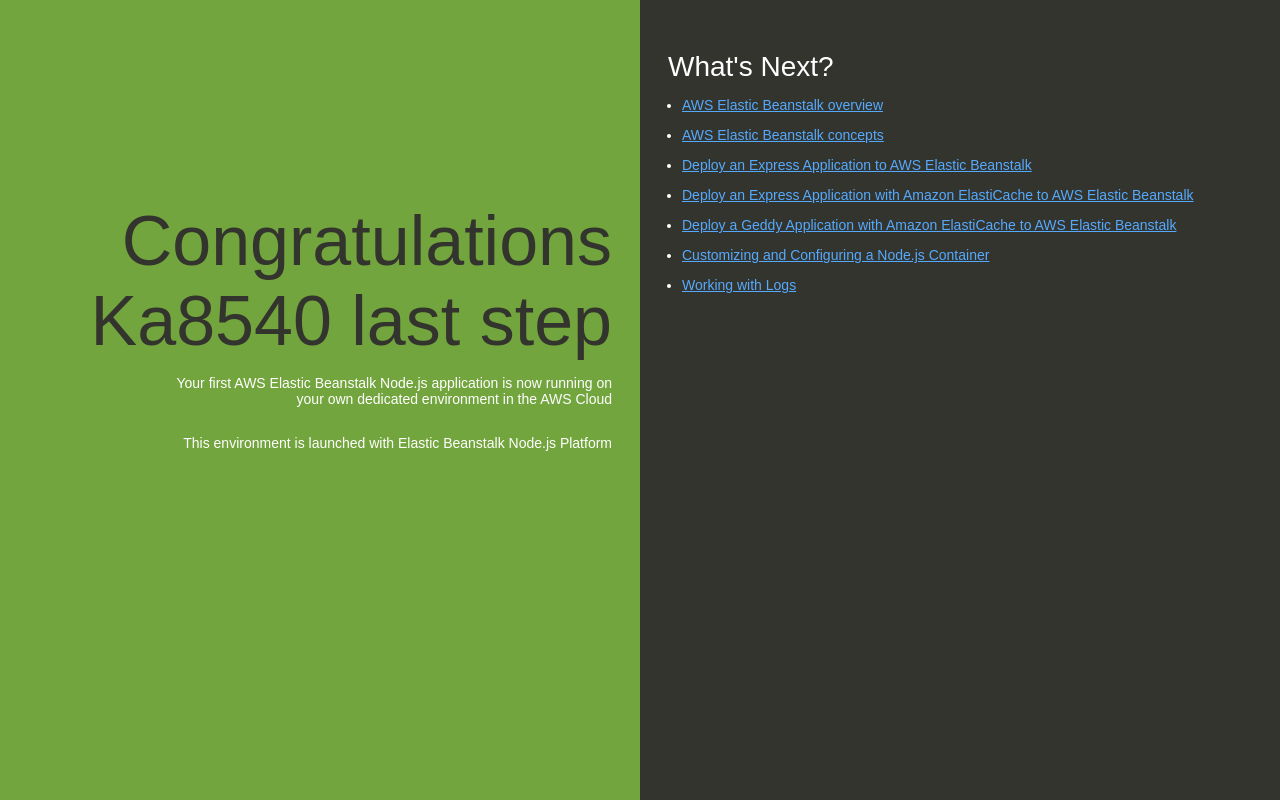
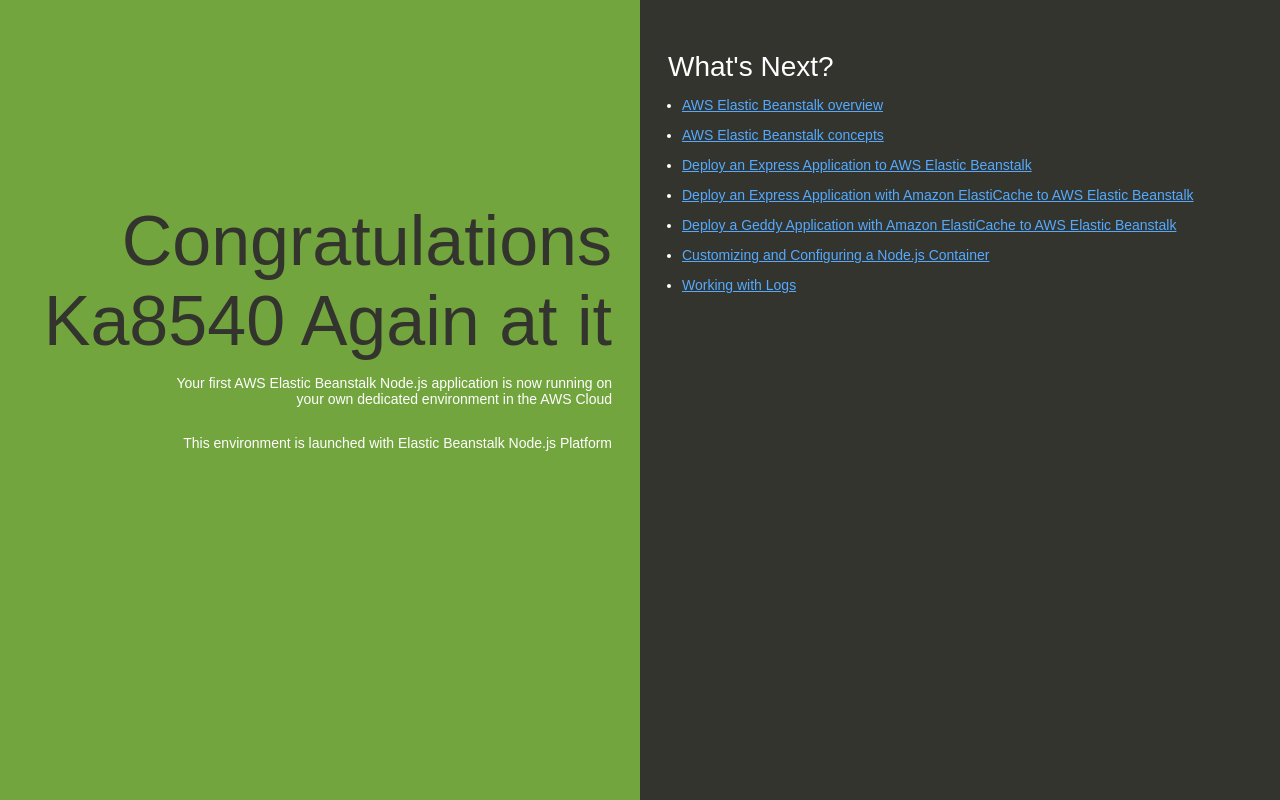
Before and after one commit to ka8540/ka-test-app, a website: page index.html in a window 1280 px wide. Drawn offline with Linux system fonts and the light colour scheme.

Commit message:
Update index.html

```diff
--- a/index.html
+++ b/index.html
@@ -74,7 +74,7 @@
   </head>
   <body>
     <div class="textColumn">
-      <h1>Congratulations Ka8540 last step</h1>
+      <h1>Congratulations Ka8540 Again at it</h1>
       <p>Your first AWS Elastic Beanstalk Node.js application is now running on your own dedicated environment in the AWS Cloud</p>
       <p>This environment is launched with Elastic Beanstalk Node.js Platform</p>
     </div>
```
